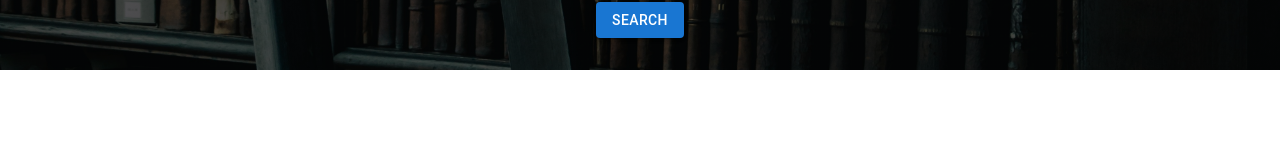
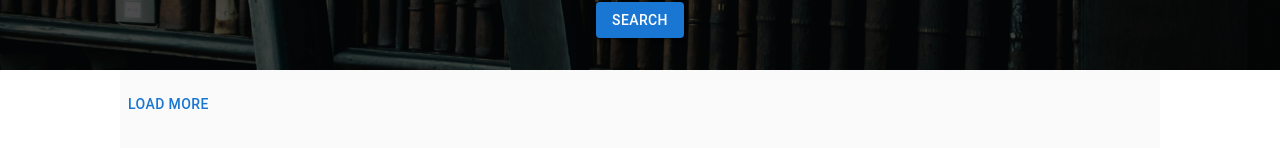
Before and after one commit to mellBaffy1170/React-Books-API, a React (Create React App) app: page /book-list in a window 1280 px wide. Shown: the part 240-388 px from the top of the page. Built offline with nearby package versions, Linux system fonts and the light colour scheme.

Commit message:
feat: implemented load-more-button markup

```diff
--- a/src/pages/BookList/BookList.jsx
+++ b/src/pages/BookList/BookList.jsx
@@ -1,10 +1,10 @@
 import { BookCard } from "components/BookCard";
 
-import { BookItemsWrapper, BookListTitle } from "./styled";
+import { BookItemsWrapper, BookListContainer, BookListTitle, ButtonLoader, LoadMoreButton } from "./styled";
 
 const BookList = ({ books, resultsFound }) => {
   return (
-    <>
+    <BookListContainer>
       {resultsFound !== undefined && (
         <BookListTitle>{`Found ${resultsFound} results`}</BookListTitle>
       )}
@@ -13,7 +13,10 @@ const BookList = ({ books, resultsFound }) => {
           <BookCard {...bookData} key={bookData.id} />
         ))}
       </BookItemsWrapper>
-    </>
+      {/* <ButtonLoader> */}
+        <LoadMoreButton>{"Load more"}</LoadMoreButton>
+      {/* </ButtonLoader> */}
+    </BookListContainer>
   );
 };
 
--- a/src/pages/BookList/styled.js
+++ b/src/pages/BookList/styled.js
@@ -1,18 +1,24 @@
-import { styled } from "@mui/material";
+import { styled, Button, CircularProgress } from "@mui/material";
+
+export const BookListContainer = styled("div")({
+    backgroundColor: "#FAFAFA",
+    margin: "0 120px",
+    padding: "16px 0 30px 0",
+});
 
 export const BookListTitle = styled("p")({
-    backgroundColor: "#FAFAFA",
-    margin: "0 120px",
     fontSize: "16px",
     textAlign: "center",
     fontWeight: "300",
-    padding: "16px 0 5px 0",
+    paddingBottom: "5px",
 });
 
 export const BookItemsWrapper = styled("div")({
-    backgroundColor: "#FAFAFA",
-    margin: "0 120px",
     display: "flex",
     flexWrap: "wrap",
     justifyContent: "space-evenly",
 });
+
+export const LoadMoreButton = styled(Button)({});
+
+export const ButtonLoader = styled(CircularProgress)({});
```
